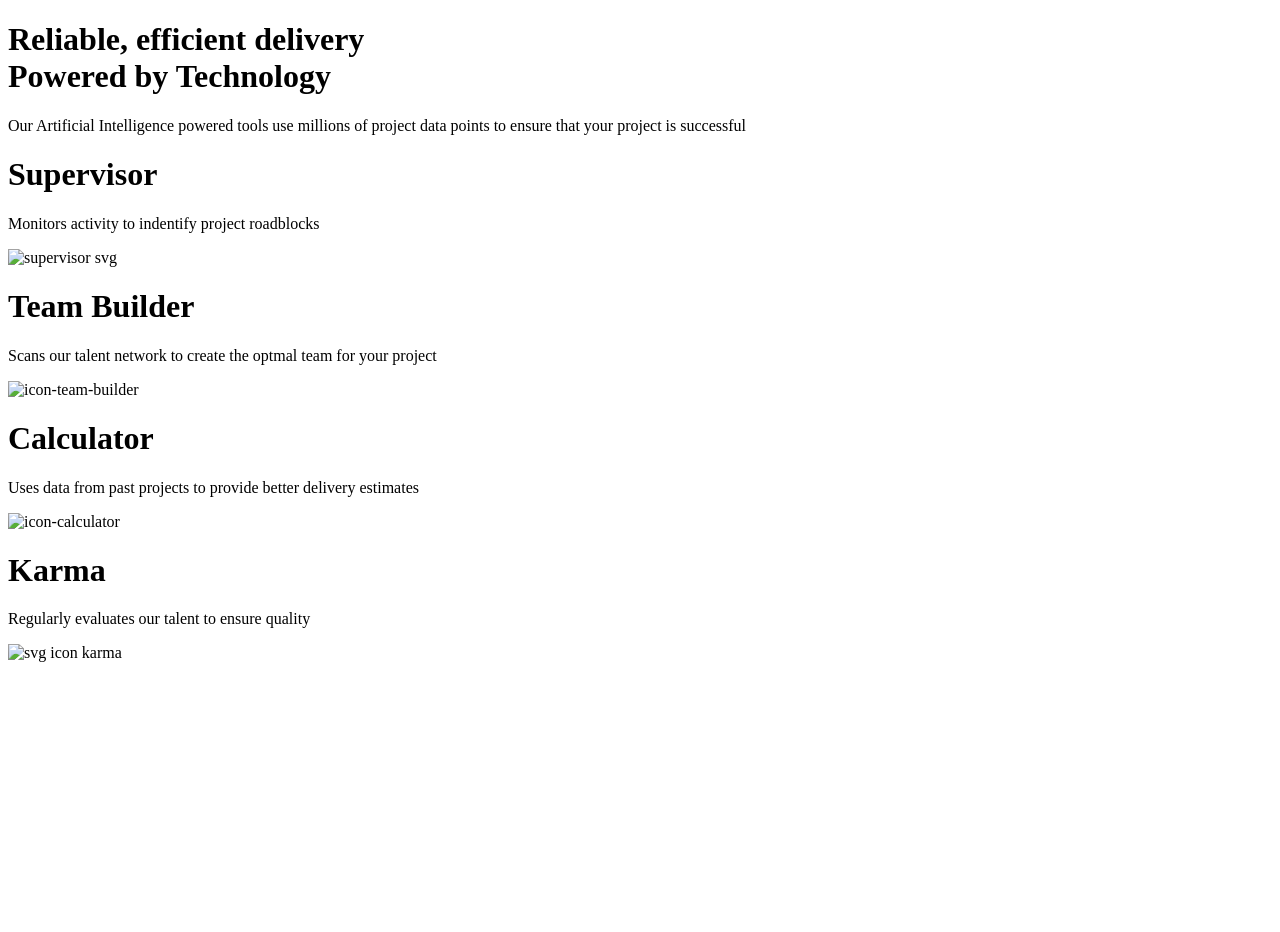
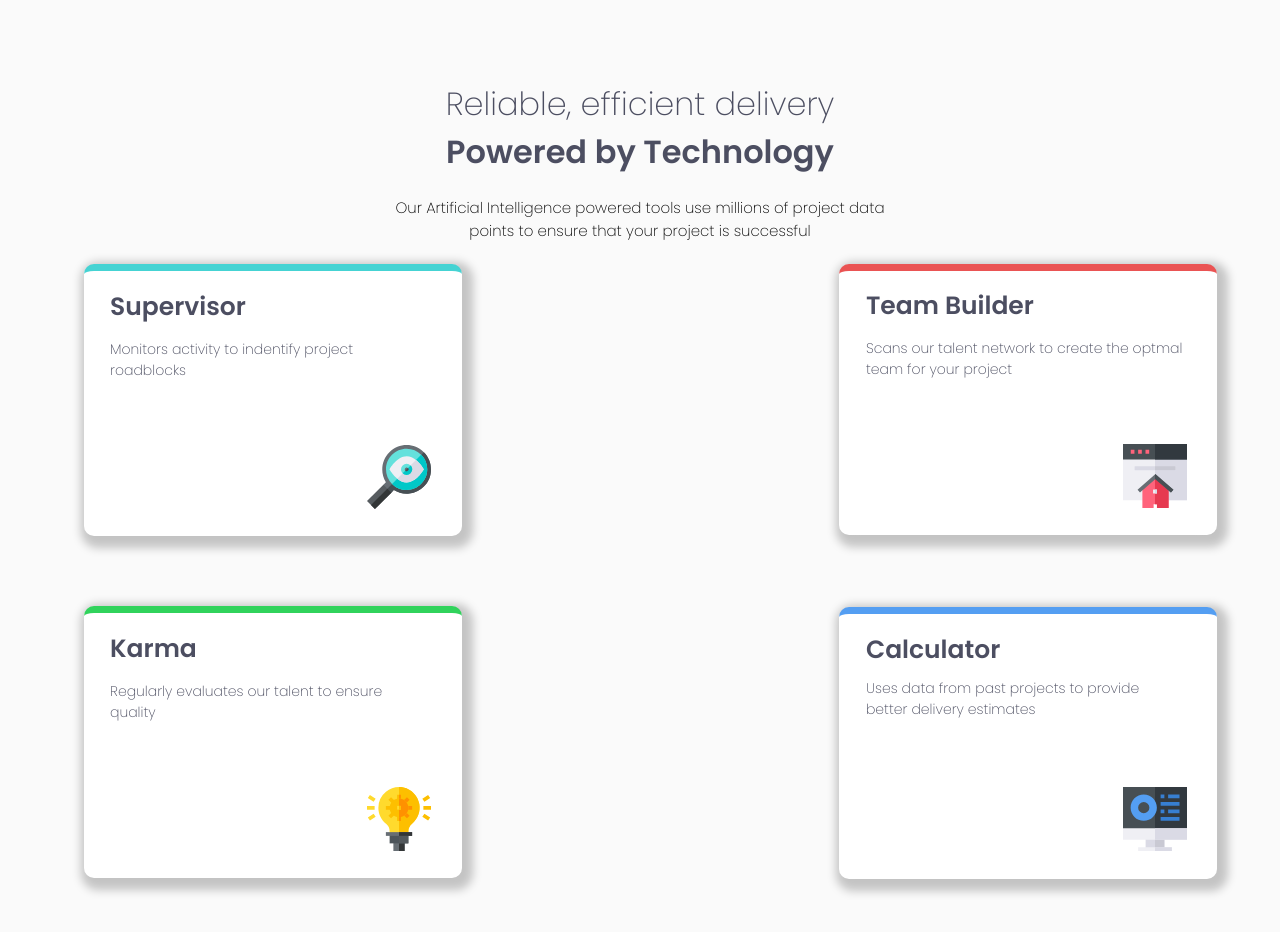
Before and after one commit to LarryTheFatCat/four-card-feature-section-updated, a plain HTML site: page index.html in a window 1280 px wide. Before the commit the page ends 800 px from the top, so only its background shows below. Drawn offline with Linux system fonts and the light colour scheme; the site is published under a folder, as on GitHub Pages, so addresses that start at the root find nothing.

Commit message:
updated html code

```diff
--- a/index.html
+++ b/index.html
@@ -3,8 +3,8 @@
 <head>
   <meta charset="UTF-8">
   <meta name="viewport" content="width=device-width, initial-scale=1.0"> <!-- displays site properly based on user's device -->
-  <link rel="stylesheet" href="/css/style.css">
-  <link rel="stylesheet" href="/css/queries.css">
+  <link rel="stylesheet" href="./css/style.css">
+  <link rel="stylesheet" href="./css/queries.css">
   <link rel="icon" type="image/png" sizes="32x32" href="./images/favicon-32x32.png">
   <title>Frontend Mentor | Four card feature section</title>
 </head>
@@ -28,7 +28,7 @@
         <p class="supervisor-description">
           Monitors activity to indentify project roadblocks
         </p>
-        <img src="/images/icon-supervisor.svg" alt="supervisor svg" class="s-svg">
+        <img src="./images/icon-supervisor.svg" alt="supervisor svg" class="s-svg">
       </div>
       <div class="teambuilder card">
         <h1 class="teambuilder-title">
@@ -37,7 +37,7 @@
         <p class="teambuilder-description">
           Scans our talent network to create the optmal team for your project
         </p>
-        <img src="/images/icon-team-builder.svg" alt="icon-team-builder" class="s-svg">
+        <img src="./images/icon-team-builder.svg" alt="icon-team-builder" class="s-svg">
       </div>
       <div class="calculator card">
         <h1 class="calculator-title">
@@ -46,7 +46,7 @@
         <p class="calculator-description">
           Uses data from past projects to provide better delivery estimates
         </p>
-        <img src="/images/icon-calculator.svg" alt="icon-calculator" class="s-svg">
+        <img src="./images/icon-calculator.svg" alt="icon-calculator" class="s-svg">
       </div>
       <div class="karma card">
         <h1 class="karma-title">
@@ -55,7 +55,7 @@
         <p class="karma-description">
           Regularly evaluates our talent to ensure quality
         </p>
-        <img src="/images/icon-karma.svg" alt="svg icon karma" class="s-svg">
+        <img src="./images/icon-karma.svg" alt="svg icon karma" class="s-svg">
       </div>
   </div>
 </body>
```
